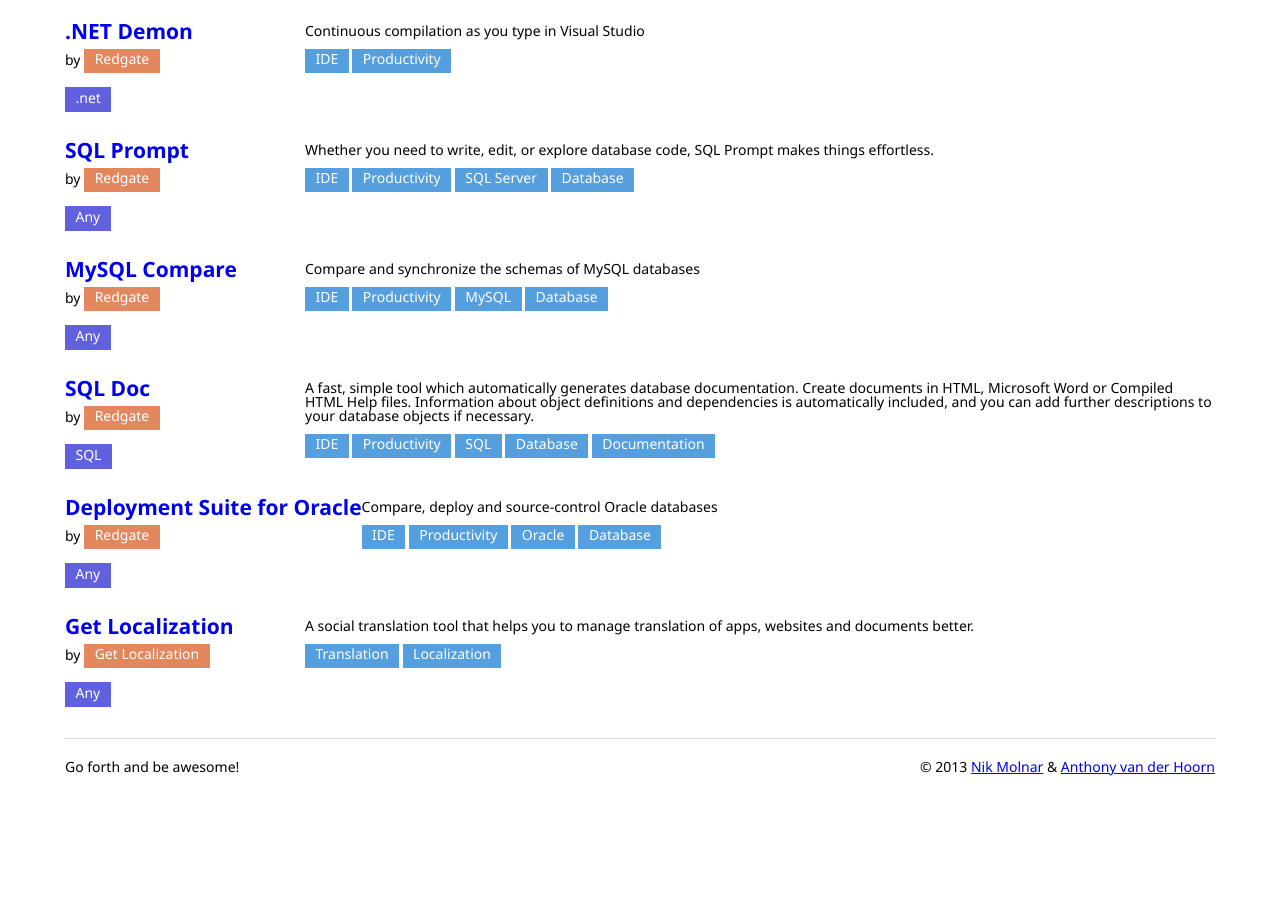
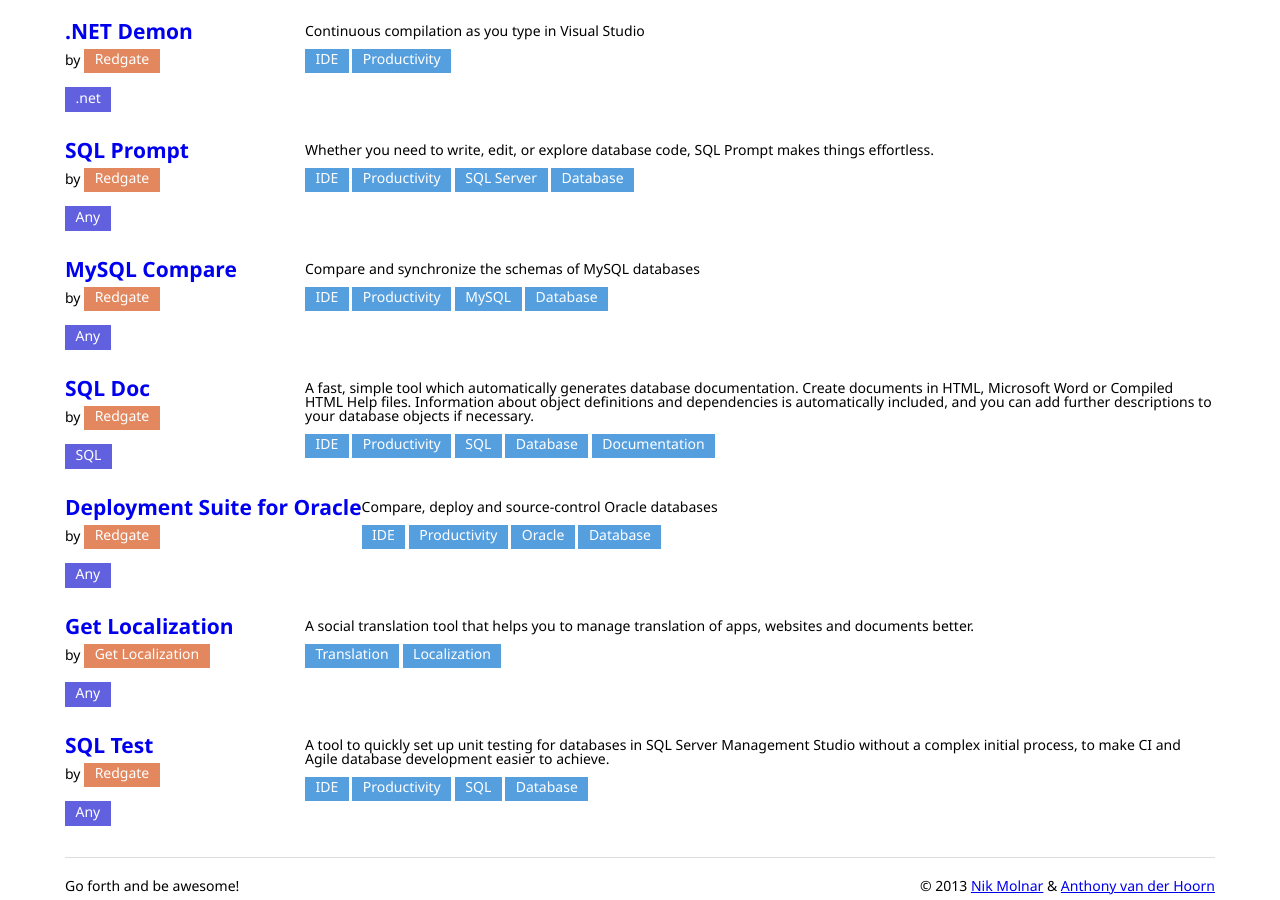
Before and after one commit to nikmd23/ossperks, a Jekyll site: the page built from index.html, in a window 1280 px wide and 900 px high, scrolled down 3426 px. Built offline with Jekyll 4.4.1, drawn with Linux system fonts in a browser that asks for light colours; nearby versions of some CDN libraries; before the commit the page ends 4207 px from its top, so only the background shows below that.

Commit message:
Added SQL Test
No official announcement of the OSS support, so I've pointed to the product page for now.

```diff
--- a/index.html
+++ b/index.html
@@ -215,6 +215,12 @@
   platforms: [Any]
   company: {name: Get Localization, uri: 'http://www.getlocalization.com/'}
 
+- perk: {name: SQL Test, uri: 'http://www.red-gate.com/products/sql-development/sql-test/'}
+  description: A tool to quickly set up unit testing for databases in SQL Server Management Studio without a complex initial process, to make CI and Agile database development easier to achieve.
+  categories: [IDE, Productivity, SQL, Database]
+  platforms: [Any]
+  company: *redgate
+
 #============================================== Leave everything below this line alone =====================================================================
 layout: default
 ---
```
